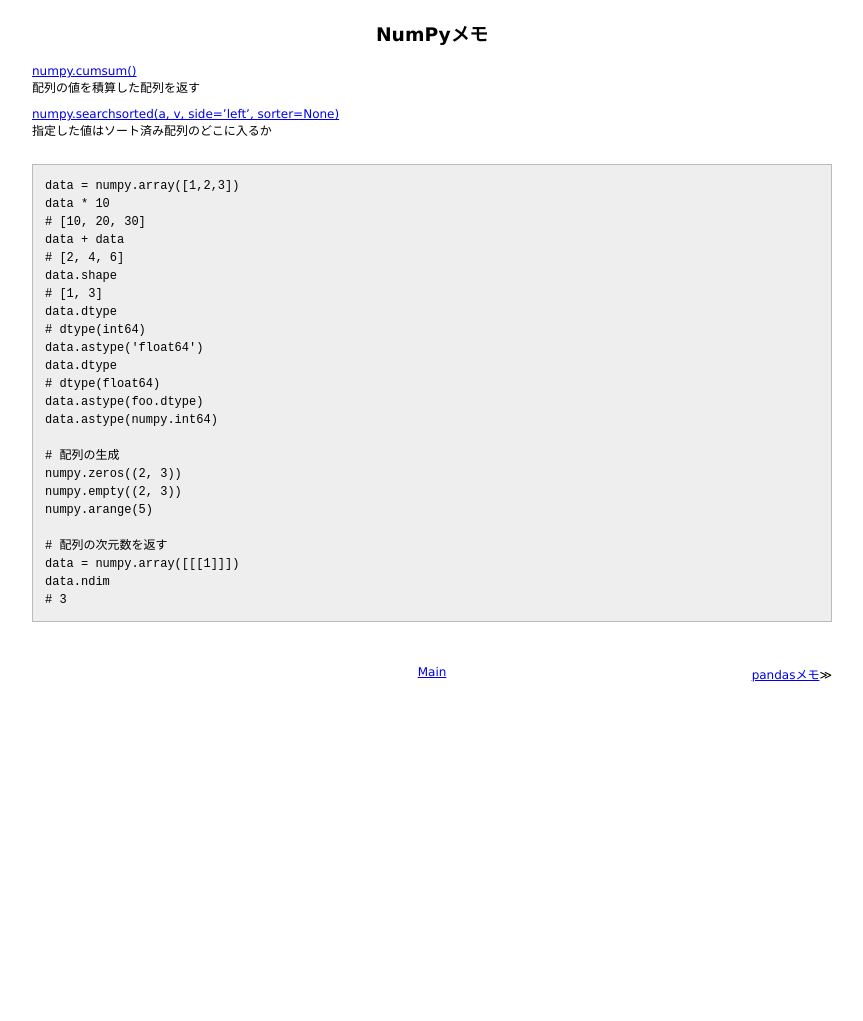
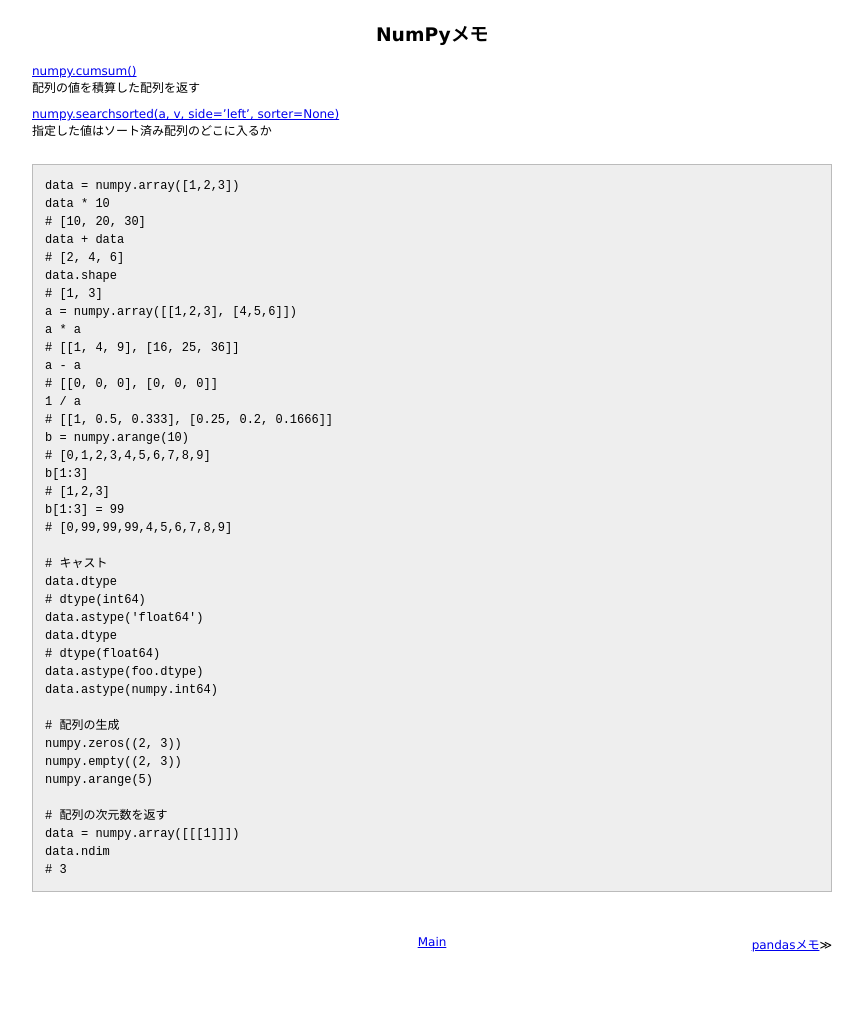
Before and after one commit to 38elements/38elements.github.com, a Jekyll site: the page built from _posts/2016-04-26-numpy.md, in a window 1280 px wide. Shown: the whole page, without its empty margins (208-1071 px from the left). Built offline with Jekyll 4.4.1, drawn with Linux system fonts in a browser that asks for light colours; before the commit the page ends 900 px from its top, so only the background shows below that.

Commit message:
Update 2016-04-26-numpy.md

```diff
--- a/_posts/2016-04-26-numpy.md
+++ b/_posts/2016-04-26-numpy.md
@@ -17,6 +17,21 @@ data + data
 # [2, 4, 6]
 data.shape
 # [1, 3]
+a = numpy.array([[1,2,3], [4,5,6]])
+a * a
+# [[1, 4, 9], [16, 25, 36]]
+a - a
+# [[0, 0, 0], [0, 0, 0]]
+1 / a
+# [[1, 0.5, 0.333], [0.25, 0.2, 0.1666]]
+b = numpy.arange(10)
+# [0,1,2,3,4,5,6,7,8,9]
+b[1:3]
+# [1,2,3]
+b[1:3] = 99
+# [0,99,99,99,4,5,6,7,8,9]
+
+# キャスト
 data.dtype
 # dtype(int64)
 data.astype('float64')
```
